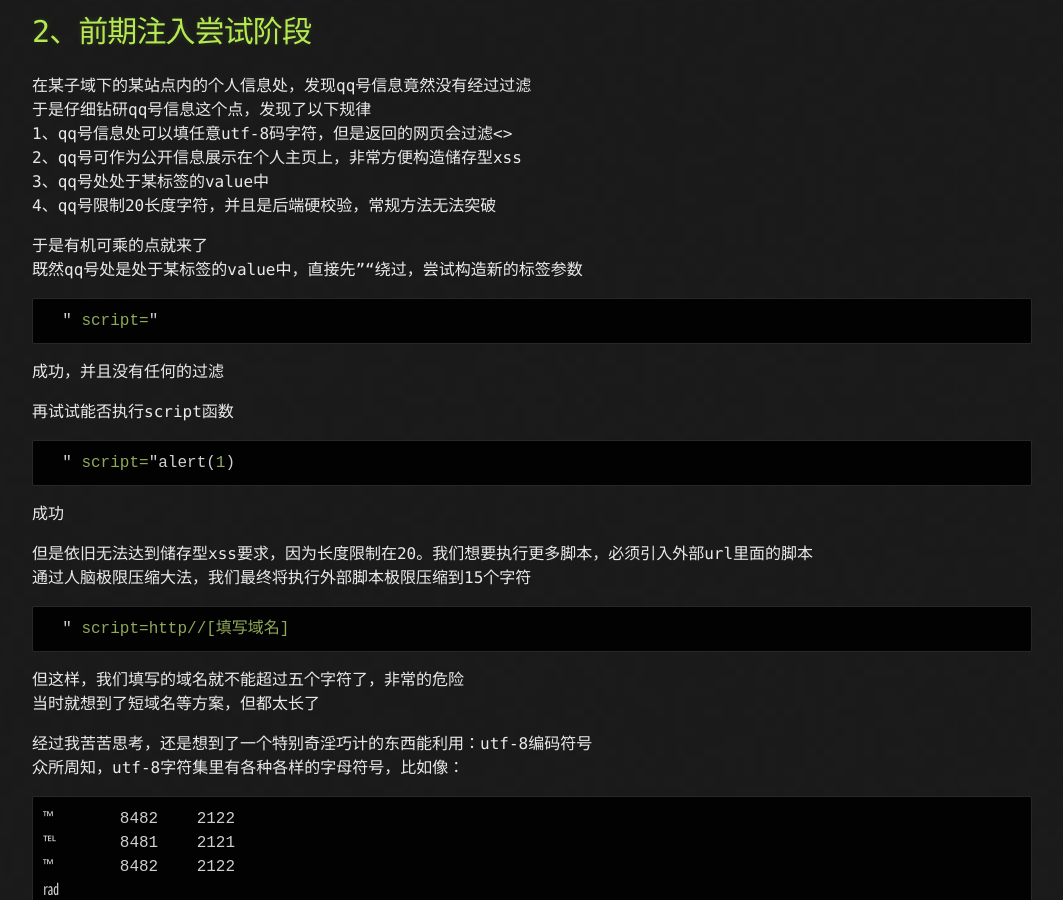
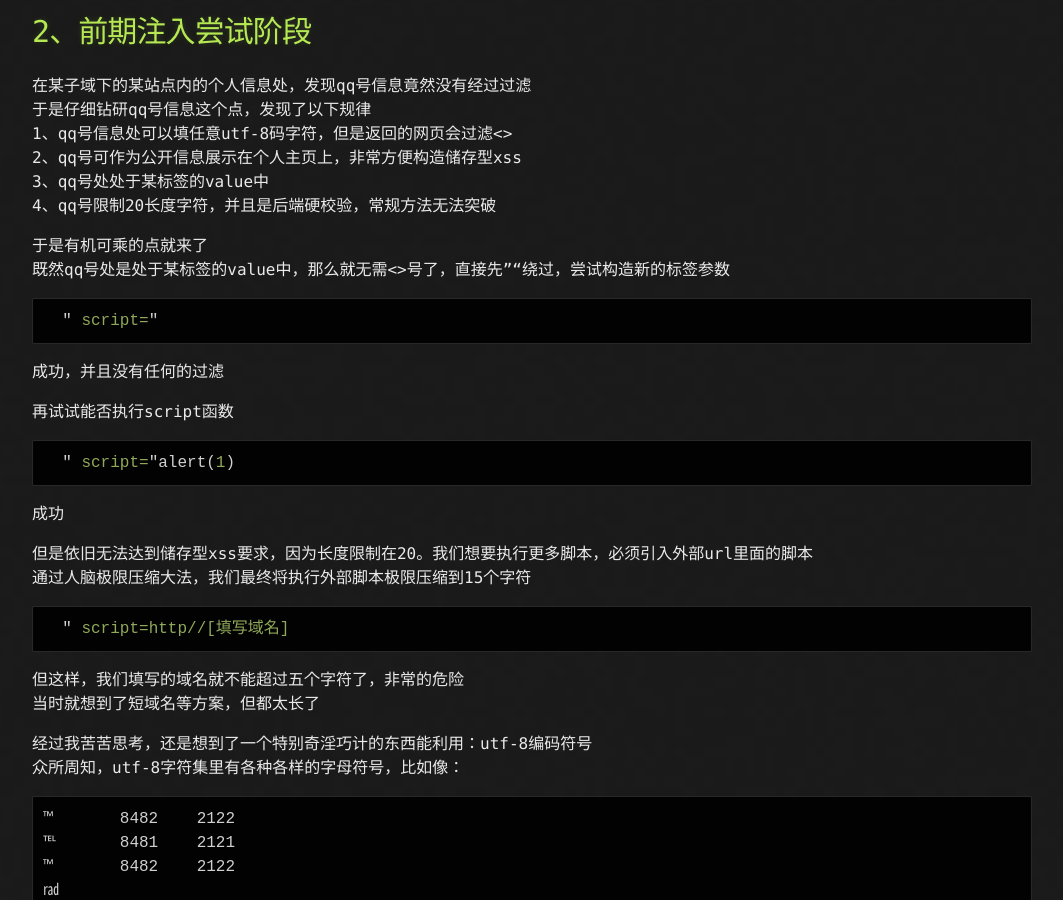
Before and after one commit to Leeyangee/leeyangee.github.io, a Jekyll site: the page built from _posts/2023-06-19-对某大型厂商存储型xss注入攻击成功经历.md, in a window 1280 px wide and 900 px high, scrolled down 528 px. Shown: the whole window, without its empty margins (108-1171 px from the left). Built offline with Jekyll 4.4.1, drawn with Linux system fonts in a browser that asks for light colours.

Commit message:
Update 2023-06-19-对某大型厂商存储型xss注入攻击成功经历.md

````diff
--- a/_posts/2023-06-19-对某大型厂商存储型xss注入攻击成功经历.md
+++ b/_posts/2023-06-19-对某大型厂商存储型xss注入攻击成功经历.md
@@ -23,7 +23,7 @@ published: true
 
 
 于是有机可乘的点就来了
-既然qq号处是处于某标签的value中，直接先""绕过，尝试构造新的标签参数
+既然qq号处是处于某标签的value中，那么就无需<>号了，直接先""绕过，尝试构造新的标签参数
 ```js
   " script="
 ```
````
